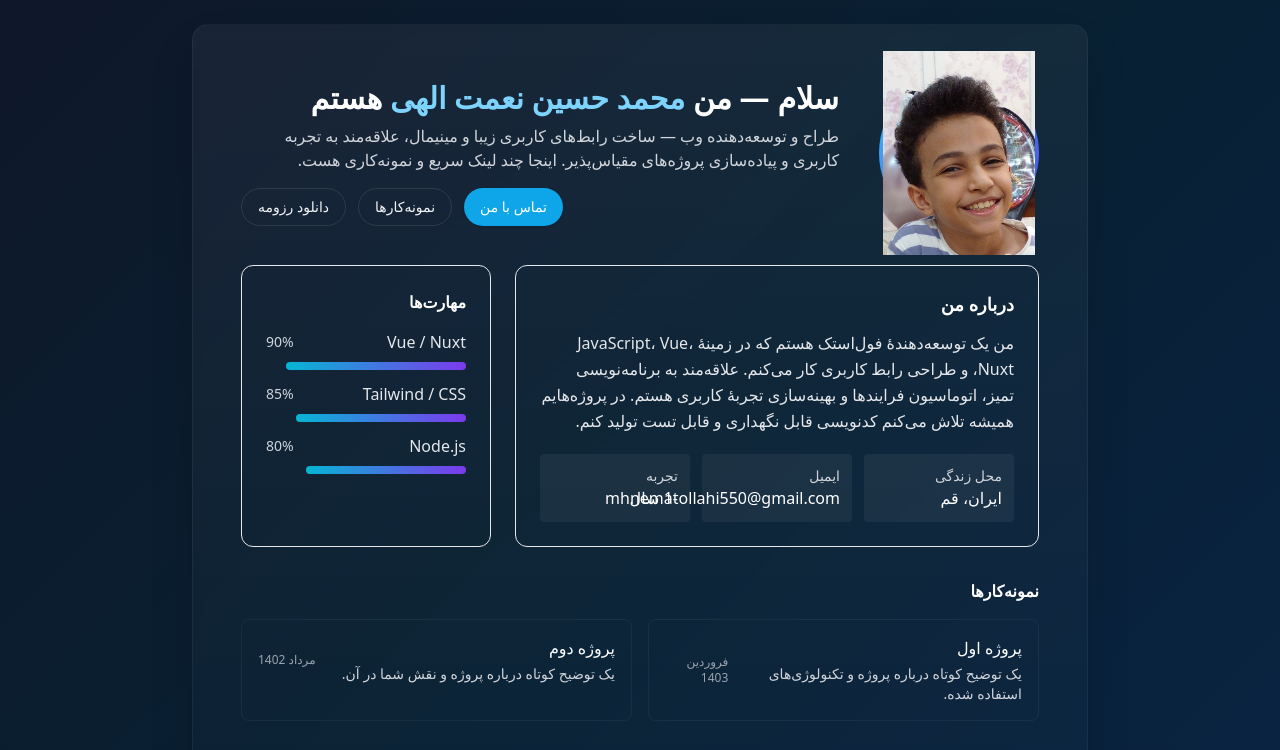
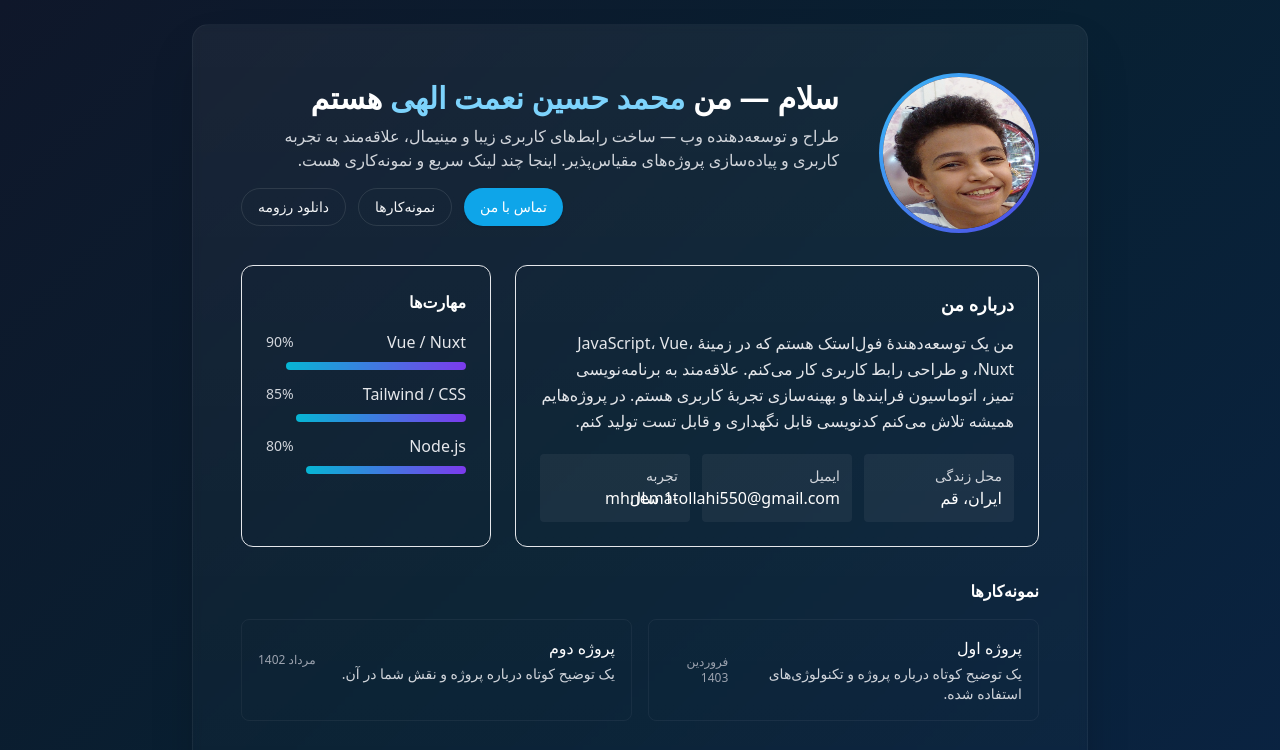
Before and after one commit to anematollahi/mhnematollahi, a plain HTML site: page index.html in a window 1280 px wide. Shown: the top 750 px of the page. Drawn offline with nearby package versions, Linux system fonts and the light colour scheme.

Commit message:
update info

```diff
--- a/index.html
+++ b/index.html
@@ -25,9 +25,7 @@
         <!-- Avatar -->
         <div class="flex-shrink-0">
           <div class="w-36 h-36 md:w-40 md:h-40 rounded-full bg-gradient-to-br from-sky-400 to-indigo-600 p-1">
-            <div class="w-full h-full rounded-full bg-[#071033] flex items-center justify-center text-white text-3xl font-semibold">
-              <img src="./images/me.jpg" alt="محمد حسین">
-            </div>
+            <img src="./images/me.jpg" alt="محمد حسین" class="w-full h-full rounded-full bg-[#071033] flex items-center justify-center text-white text-3xl font-semibold" />
           </div>
         </div>
 
```
